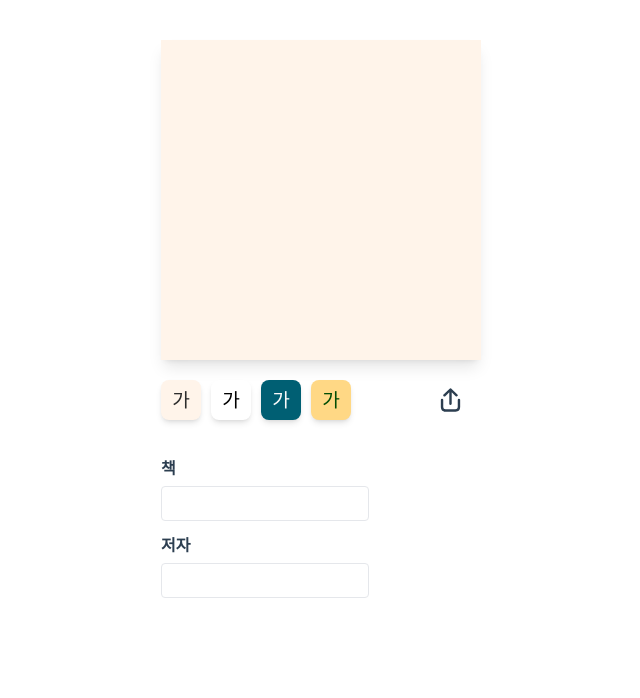
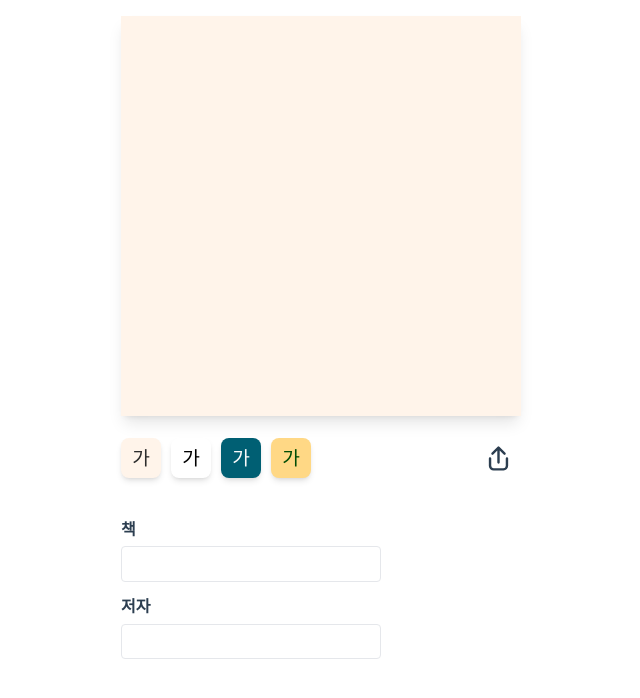
Before and after one commit to ktseo41/quotes-sharer, a Vue app: page / in a window 1280 px wide. Shown: the top 698 px of the page, without its empty margins (319-959 px from the left). Built offline with nearby package versions, Linux system fonts and the light colour scheme; the HTML template or start-up script is replaced by a standard one.

Commit message:
chore: 로딩 아이콘 크기 변경, 전체 크기 확대

```diff
--- a/src/components/QuoteSharer.vue
+++ b/src/components/QuoteSharer.vue
@@ -194,13 +194,16 @@ function share() {
 section {
   display: grid;
   justify-content: center;
-  padding-top: 40px;
+  padding-top: 1rem;
   justify-items: center;
 }
 
 .wrapper {
-  width: 20rem;
-  height: 20rem;
+  width: calc(100vw - 2rem);
+  max-width: 25rem;
+  height: calc(100vw - 2rem);
+  max-height: 25rem;
+  padding: 1rem;
 }
 
 textarea {
@@ -219,8 +222,8 @@ textarea {
   display: table-cell;
   width: 100%;
   height: 3rem;
+  padding: 0 1rem 1rem;
   vertical-align: bottom;
-  padding: 0 1rem 1rem;
 
   .title {
     display: inline;
@@ -259,19 +262,15 @@ textarea {
   .buttons {
     display: flex;
 
-    img {
-      width: 1.8rem;
-      height: 1.8rem;
+    svg {
+      width: 2.8rem;
+      height: 2.8rem;
     }
 
-    img[alt="내보내기"] {
-      margin-right: 1rem;
-    }
-
-    svg,
-    img[alt="다운로드"] {
-      margin-right: 0.6rem;
-      cursor: pointer;
+    img {
+      width: 2.8rem;
+      height: 2.8rem;
+      padding: 0.5rem;
     }
   }
 }
```
